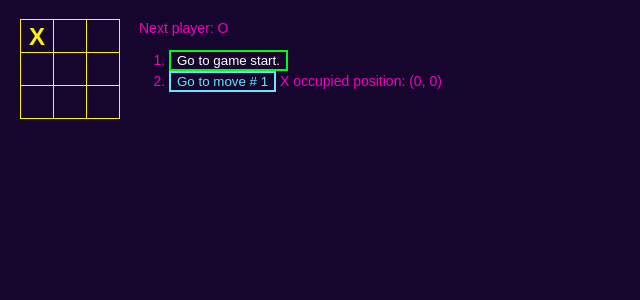
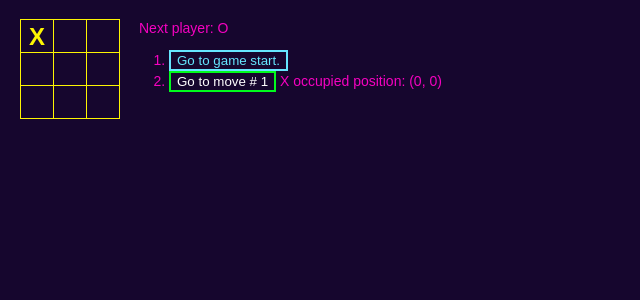
Before and after one commit to jsilke/orthogonal-octothorpe, a React (Create React App) app: page / in a window 1280 px wide. Both pictures are taken after a click on the button 37 px from the left and 36 px from the top of the page. Shown: the top 300 px of the page, without its empty margins (0-640 px from the left). Built offline with nearby package versions, Linux system fonts and the light colour scheme.

Commit message:
Fix a bug preventing the active button from updating properly with the current game state.

```diff
--- a/src/index.tsx
+++ b/src/index.tsx
@@ -135,20 +135,11 @@ class Game extends React.Component<GameProps, GameState> {
    * indicate the current state to the user.
    * @param step - The move number to which the game state will be reverted.
    */
-  jumpTo(e: React.MouseEvent<HTMLButtonElement, MouseEvent>, step: number) {
+  jumpToStateInMoveHistory(e: React.MouseEvent<HTMLButtonElement, MouseEvent>, step: number) {
     this.setState({
       stepNumber: step,
       xIsNext: (step % 2) === 0,
     });
-
-    let formerActiveButton = document.querySelector('.button--active');
-    let clickedButton = e.currentTarget;
-    if (formerActiveButton) {
-      formerActiveButton.classList.remove('button--active');
-      clickedButton.classList.add('button--active');
-    } else {
-      throw new Error('No active button found!');
-    }
   }
 
   /**
@@ -190,7 +181,7 @@ class Game extends React.Component<GameProps, GameState> {
     const winner = calculateWinner(current.squares);
 
     const moves = history.map((step, move) => {
-      const desc = move ?
+      const description = move ?
         `Go to move # ${move}` :
         'Go to game start.';
       const coordinates = step.moveCoordinates;
@@ -198,14 +189,14 @@ class Game extends React.Component<GameProps, GameState> {
       if (coordinates.row !== null && coordinates.column !== null) {
         return (
           <li key={move}>
-            <button className="button" onClick={(e) => this.jumpTo(e, move)}>{desc}</button>
+            <button className={`button${move === this.state.stepNumber ? ' button--active' : ''}`} onClick={(e) => this.jumpToStateInMoveHistory(e, move)}>{description}</button>
             <span>{` ${move % 2 === 0 ? 'O' : 'X'} occupied position: (${coordinates.row}, ${coordinates.column})`}</span>
           </li>
         );
       }
       return (
         <li key={move}>
-          <button className="button button--active" onClick={(e) => this.jumpTo(e, move)}>{desc}</button>
+          <button className={`button${move === this.state.stepNumber ? ' button--active' : ''}`} onClick={(e) => this.jumpToStateInMoveHistory(e, move)}>{description}</button>
         </li>
       );
     });
```
